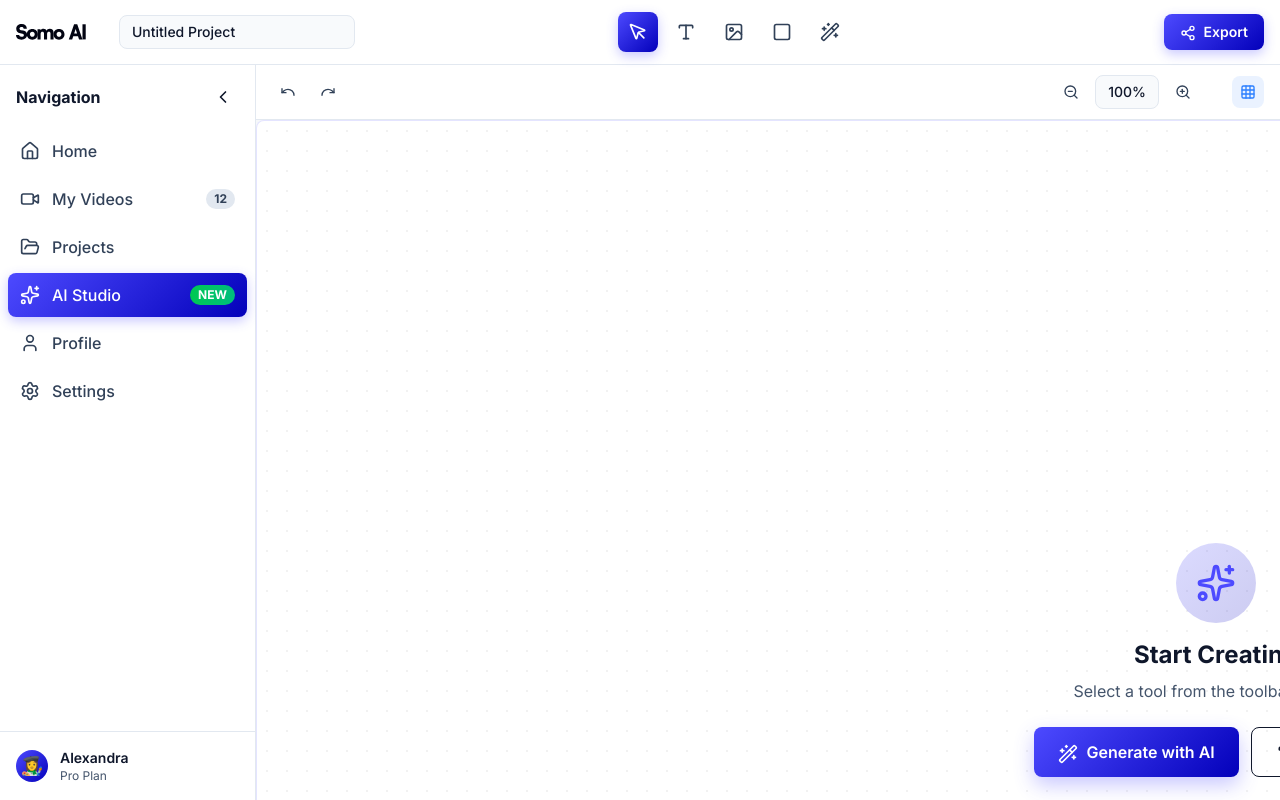
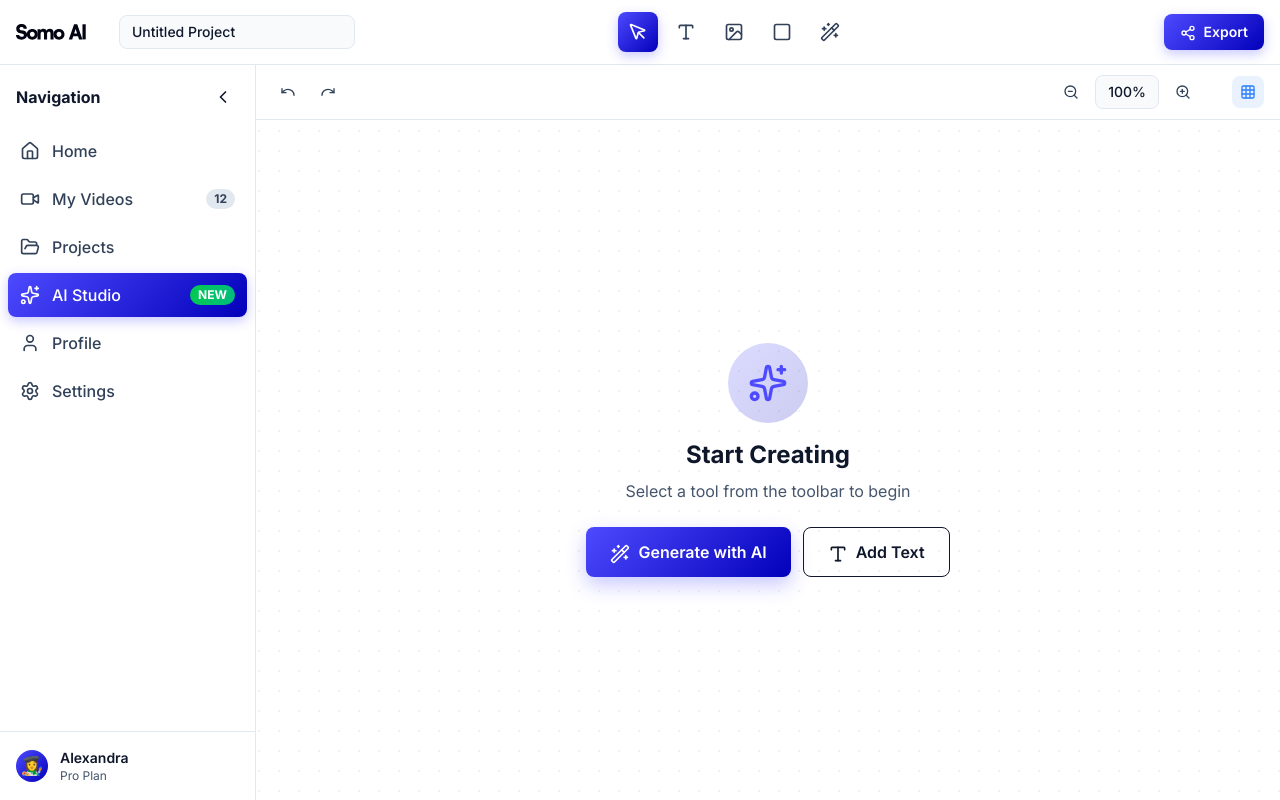
Before and after one commit to maoroch/somo, a Next.js app: page /workspace in a window 1280 px wide. Built offline with nearby package versions, Linux system fonts and the light colour scheme.

Commit message:
эксперимент

```diff
--- a/app/components/workspace/Canvas.tsx
+++ b/app/components/workspace/Canvas.tsx
@@ -1,4 +1,4 @@
-import React, { memo, forwardRef, useEffect } from 'react';
+import React, { memo, forwardRef, useEffect, useState } from 'react';
 import { Sparkles, Wand2, Type } from 'lucide-react';
 import CanvasElementComponent, { CanvasElement } from './CanvasElement';
 import { Tool } from './Types';
@@ -51,8 +51,39 @@ const Canvas = forwardRef<HTMLDivElement, CanvasProps>(({
   onPanOffsetChange,
   colors
 }, viewportRef) => {
+  const [viewportSize, setViewportSize] = useState({ width: 0, height: 0 });
 
-  // Обработка wheel для зума и паннинга
+  // Отслеживаем размеры viewport
+  useEffect(() => {
+    const viewport = viewportRef as React.RefObject<HTMLDivElement>;
+    if (!viewport.current) return;
+
+    const updateViewportSize = () => {
+      if (viewport.current) {
+        setViewportSize({
+          width: viewport.current.clientWidth,
+          height: viewport.current.clientHeight,
+        });
+      }
+    };
+
+    updateViewportSize();
+    window.addEventListener('resize', updateViewportSize);
+
+    return () => window.removeEventListener('resize', updateViewportSize);
+  }, [viewportRef]);
+
+  // Рассчитываем центрированные координаты
+  const canvasWidth = 10920;
+  const canvasHeight = 10080;
+  const scale = zoom / 100;
+
+  const centeredPanOffset = {
+    x: panOffset.x + (viewportSize.width - canvasWidth * scale) / 2,
+    y: panOffset.y + (viewportSize.height - canvasHeight * scale) / 2,
+  };
+
+  // Обработка wheel для зума и паннинга с учетом центрирования
   useEffect(() => {
     const viewport = viewportRef as React.RefObject<HTMLDivElement>;
     if (!viewport.current) return;
@@ -72,24 +103,31 @@ const Canvas = forwardRef<HTMLDivElement, CanvasProps>(({
       }
 
       if (e.ctrlKey || e.metaKey) {
-        // Зум
+        // Зум с учетом центрирования
         const rect = viewport.current!.getBoundingClientRect();
         const mouseX = e.clientX - rect.left;
         const mouseY = e.clientY - rect.top;
 
-        const canvasX = (mouseX - panOffset.x) / (zoom / 100);
-        const canvasY = (mouseY - panOffset.y) / (zoom / 100);
+        // Используем центрированные координаты для расчетов
+        const canvasX = (mouseX - centeredPanOffset.x) / scale;
+        const canvasY = (mouseY - centeredPanOffset.y) / scale;
 
         const zoomFactor = Math.exp(-dy * ZOOM_SENSITIVITY);
         const newZoom = Math.max(MIN_ZOOM, Math.min(MAX_ZOOM, zoom * zoomFactor));
+        const newScale = newZoom / 100;
 
-        const newPanX = mouseX - canvasX * (newZoom / 100);
-        const newPanY = mouseY - canvasY * (newZoom / 100);
+        // Рассчитываем новый панорам с учетом центрирования
+        const newCenteredPanX = mouseX - canvasX * newScale;
+        const newCenteredPanY = mouseY - canvasY * newScale;
+
+        // Конвертируем обратно в оригинальные координаты
+        const originalPanX = newCenteredPanX - (viewportSize.width - canvasWidth * newScale) / 2;
+        const originalPanY = newCenteredPanY - (viewportSize.height - canvasHeight * newScale) / 2;
 
         onZoomChange(newZoom);
-        onPanOffsetChange({ x: newPanX, y: newPanY });
+        onPanOffsetChange({ x: originalPanX, y: originalPanY });
       } else {
-        // Паннинг
+        // Паннинг - просто применяем дельту
         onPanOffsetChange({
           x: panOffset.x - dx,
           y: panOffset.y - dy,
@@ -102,7 +140,7 @@ const Canvas = forwardRef<HTMLDivElement, CanvasProps>(({
     return () => {
       viewport.current?.removeEventListener('wheel', handleWheel);
     };
-  }, [zoom, panOffset, viewportRef, onZoomChange, onPanOffsetChange]);
+  }, [zoom, panOffset, viewportRef, onZoomChange, onPanOffsetChange, viewportSize, centeredPanOffset.x, centeredPanOffset.y, scale]);
 
   return (
     <div
@@ -124,9 +162,9 @@ const Canvas = forwardRef<HTMLDivElement, CanvasProps>(({
         <div
           className={`relative ${colors.canvas} shadow-2xl rounded-lg overflow-hidden`}
           style={{
-            width: 1920,
-            height: 1080,
-            transform: `translate(${panOffset.x}px, ${panOffset.y}px) scale(${zoom / 100})`,
+            width: canvasWidth,
+            height: canvasHeight,
+            transform: `translate(${centeredPanOffset.x}px, ${centeredPanOffset.y}px) scale(${scale})`,
             transformOrigin: '0 0',
             border: `1px solid ${isDarkMode ? 'rgba(77, 74, 255, 0.2)' : 'rgba(77, 74, 255, 0.15)'}`,
           }}
--- a/app/components/workspace/Constants.ts
+++ b/app/components/workspace/Constants.ts
@@ -60,6 +60,6 @@ export const tools = [
   { id: 'select', icon: MousePointer, label: 'Select' },
   { id: 'text', icon: Type, label: 'Text' },
   { id: 'image', icon: ImageIcon, label: 'Image' },
-  { id: 'shape', icon: Square, label: 'Shape' },
+  { id: 'frame', icon: Square, label: 'Frame' },
   { id: 'ai', icon: Wand2, label: 'AI Generate' },
 ];
--- a/app/page.tsx
+++ b/app/page.tsx
@@ -10,6 +10,7 @@ export default function SomoLanding() {
   const [mousePos, setMousePos] = useState({ x: 0, y: 0 });
   const [isDarkMode, setIsDarkMode] = useState(true);
   const [isLoaded, setIsLoaded] = useState(false);
+const [viewportSize, setViewportSize] = useState({ width: 0, height: 0 });
 
   // Инициализация темы при монтировании
   useEffect(() => {
@@ -17,6 +18,7 @@ export default function SomoLanding() {
     setIsDarkMode(initialTheme === 'dark');
     setIsLoaded(true);
   }, []);
+
 
   useEffect(() => {
     const handleScroll = () => setScrollY(window.scrollY);
```
Also changed, not shown: app/components/workspace/tools/AiGenerate.tsx (added), app/components/workspace/tools/Frame.tsx (added), app/components/workspace/tools/Image.tsx (added), app/components/workspace/tools/Text.tsx (added). Lines whose indentation alone changed are shown as unchanged.
